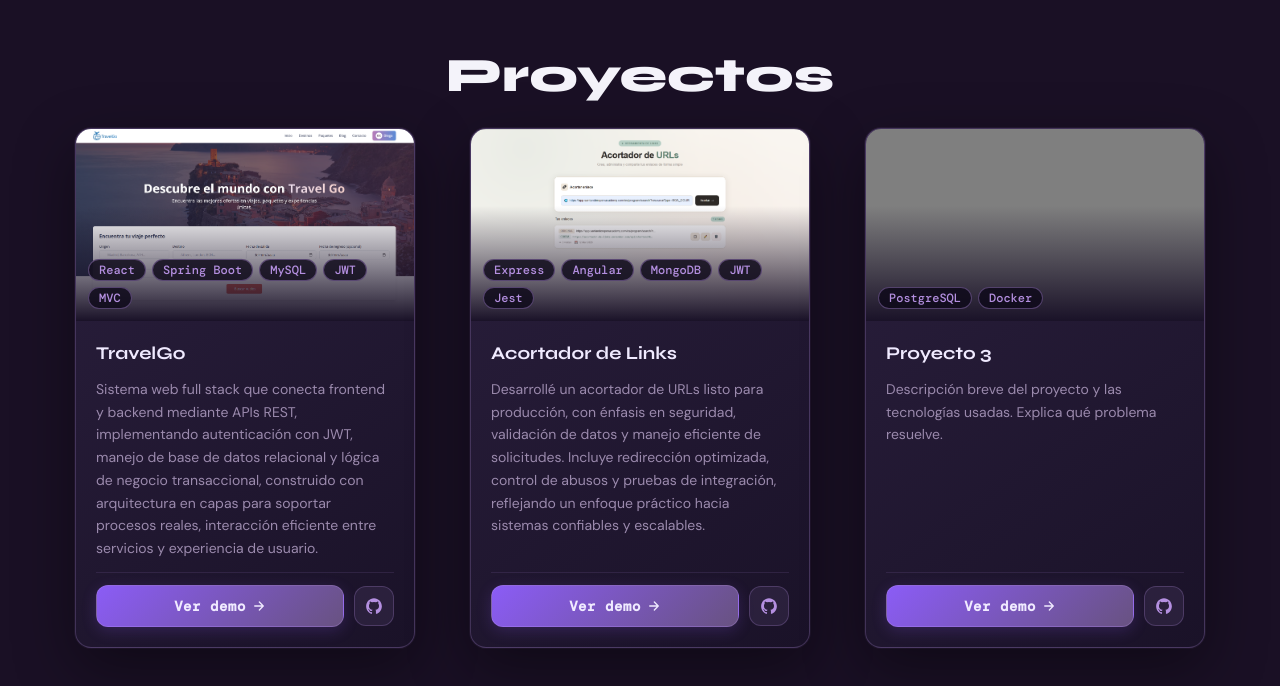
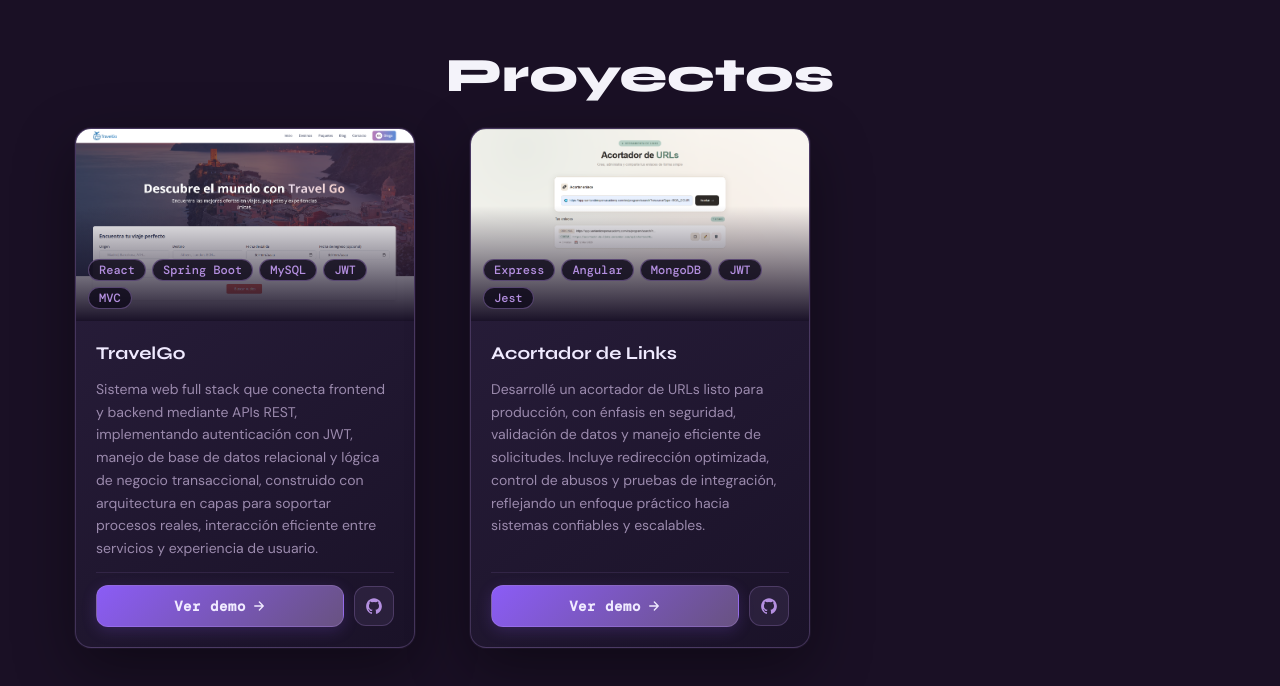
Before and after one commit to Jul-Fig/Portafolio, a React (Vite) app: page / in a window 1280 px wide. Shown: the part 1602-2288 px from the top of the page. Built offline with nearby package versions, Linux system fonts and the light colour scheme; no server answers.

Commit message:
actualizacion links

```diff
--- a/src/constants/projects.js
+++ b/src/constants/projects.js
@@ -1,8 +1,4 @@
-// src/constants/projects.js
-// Agrega aquí tus proyectos reales.
-// - img:    importa la imagen desde assets o usa una URL
-// - link:   URL de la demo en vivo
-// - github: URL del repositorio (puedes omitirlo y no aparecerá el botón)
+
 
 export const PROJECTS = [
   {
@@ -19,17 +15,9 @@ export const PROJECTS = [
     title: "Acortador de Links ",
     description: "Desarrollé un acortador de URLs listo para producción, con énfasis en seguridad, validación de datos y manejo eficiente de solicitudes. Incluye redirección optimizada, control de abusos y pruebas de integración, reflejando un enfoque práctico hacia sistemas confiables y escalables." ,
     img: "/assets/projects/acortadorPortafolio.png",
-    link: "https://github.com/Jul-Fig",
+    link: "https://acortador-de-links-jul-fig.netlify.app",
     github: "https://github.com/Jul-Fig/Acortador-de-links",
     tags: ["Express", "Angular", "MongoDB", "JWT", "Jest" ],
   },
-  {
-    id: 3,
-    title: "Proyecto 3",
-    description: "Descripción breve del proyecto y las tecnologías usadas. Explica qué problema resuelve.",
-    img: "/assets/Gris.png",
-    link: "https://github.com/Jul-Fig",
-    github: "https://github.com/Jul-Fig",
-    tags: ["PostgreSQL", "Docker"],
-  },
+
 ];
```
